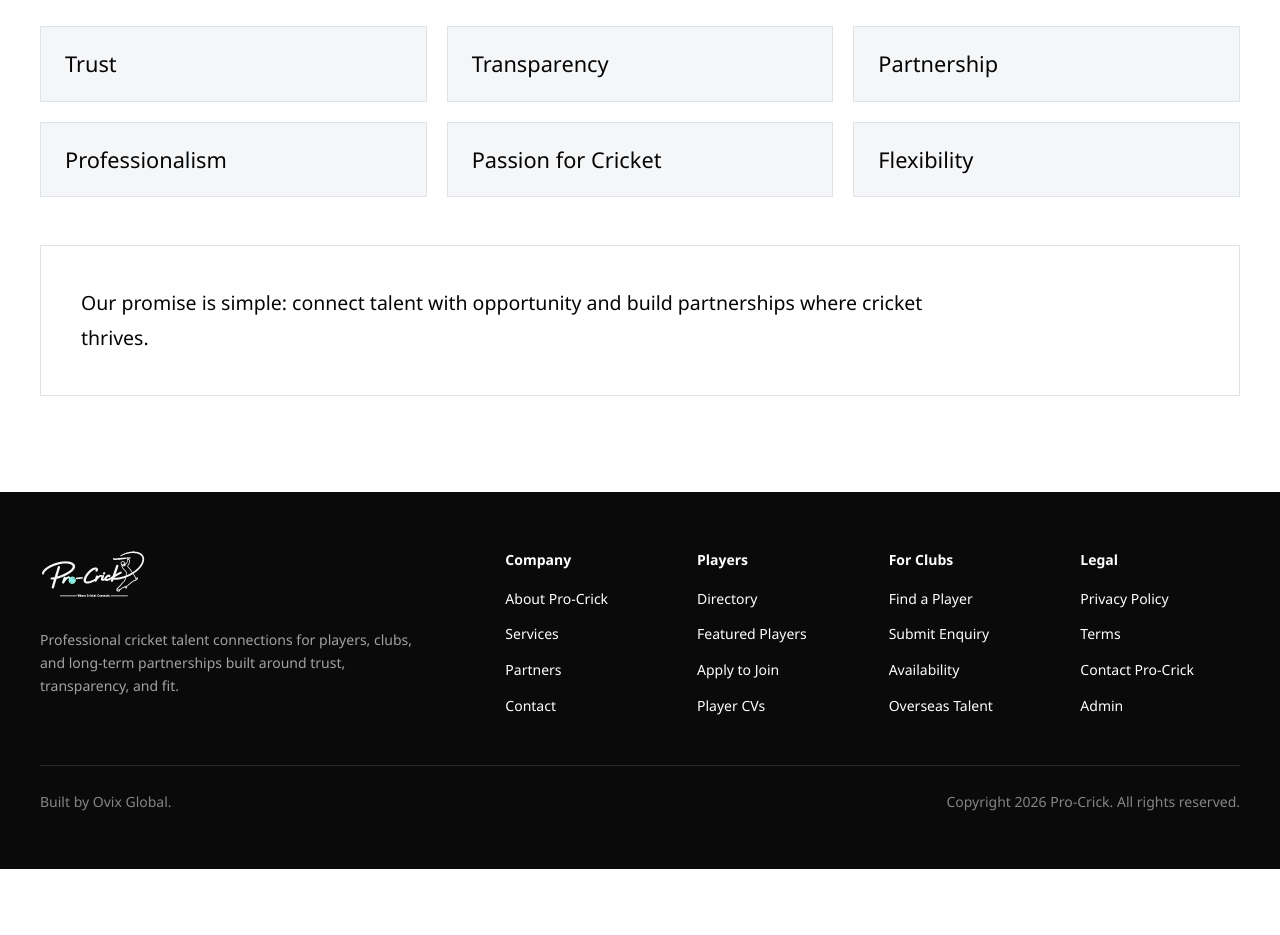
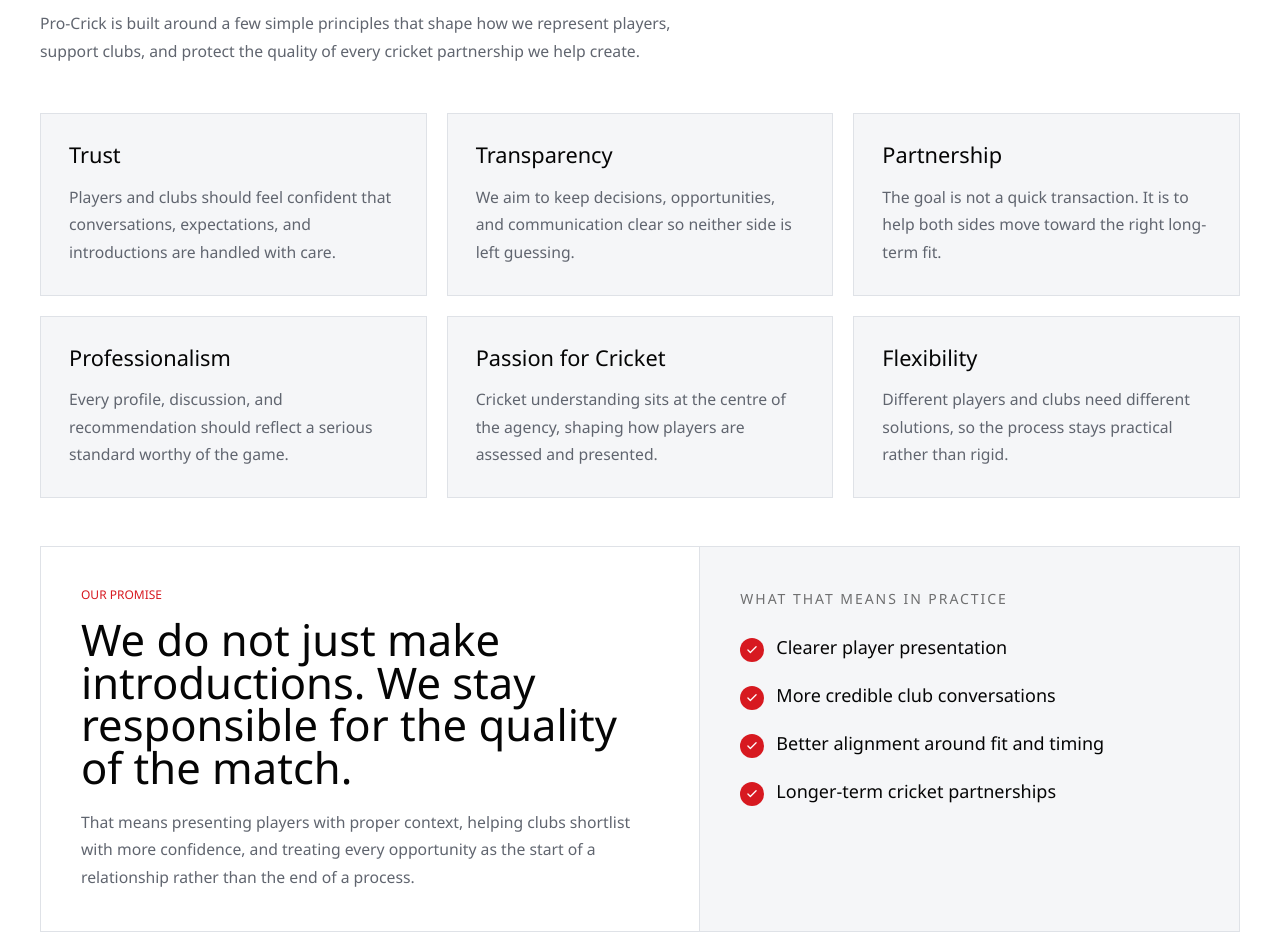
Before and after one commit to PathumSudheera96/pro-crick, a Next.js app: page /about in a window 1280 px wide. Shown: the part 5657-6592 px from the top of the page. Before the commit the page ends 6526 px from the top, so only its background shows below. Built offline with nearby package versions, Linux system fonts and the light colour scheme; no server answers.

Commit message:
Complete about page values section and CTA

```diff
--- a/src/app/(frontend)/about/page.tsx
+++ b/src/app/(frontend)/about/page.tsx
@@ -3,18 +3,43 @@
 import Link from 'next/link'
 import type { ReactNode } from 'react'
 
+import { RegistrationSplitCta } from '@/components/home/RegistrationSplitCta'
 import { PageHero } from '@/components/marketing/PageHero'
 import { Footer } from '@/components/site/Footer'
 import { NavBar } from '@/components/site/NavBar'
 import { buildSeoMetadata } from '@/lib/seo/metadata'
 
 const VALUES = [
-  'Trust',
-  'Transparency',
-  'Partnership',
-  'Professionalism',
-  'Passion for Cricket',
-  'Flexibility',
+  {
+    title: 'Trust',
+    description:
+      'Players and clubs should feel confident that conversations, expectations, and introductions are handled with care.',
+  },
+  {
+    title: 'Transparency',
+    description:
+      'We aim to keep decisions, opportunities, and communication clear so neither side is left guessing.',
+  },
+  {
+    title: 'Partnership',
+    description:
+      'The goal is not a quick transaction. It is to help both sides move toward the right long-term fit.',
+  },
+  {
+    title: 'Professionalism',
+    description:
+      'Every profile, discussion, and recommendation should reflect a serious standard worthy of the game.',
+  },
+  {
+    title: 'Passion for Cricket',
+    description:
+      'Cricket understanding sits at the centre of the agency, shaping how players are assessed and presented.',
+  },
+  {
+    title: 'Flexibility',
+    description:
+      'Different players and clubs need different solutions, so the process stays practical rather than rigid.',
+  },
 ]
 
 const PLAYER_BENEFITS = [
@@ -232,27 +257,63 @@
 
         <section className="bg-background px-5 py-24 sm:px-8 lg:px-10">
           <div className="mx-auto max-w-[90rem]">
-            <div className="max-w-3xl">
+            <div className="max-w-5xl">
               <p className="type-accent font-medium uppercase text-accent">Values and promise</p>
-              <h2 className="type-h2 mt-4 text-foreground">We do not just connect. We stay accountable.</h2>
+              <h2 className="type-h2 mt-4 text-foreground">
+                The standard behind every introduction, conversation, and placement.
+              </h2>
+              <p className="type-body mt-6 max-w-2xl text-muted">
+                Pro-Crick is built around a few simple principles that shape how we represent players,
+                support clubs, and protect the quality of every cricket partnership we help create.
+              </p>
             </div>
 
-            <div className="mt-10 grid gap-5 md:grid-cols-2 xl:grid-cols-3">
+            <div className="mt-12 grid gap-5 md:grid-cols-2 xl:grid-cols-3">
               {VALUES.map((value) => (
-                <div key={value} className="border border-hairline bg-surface p-6">
-                  <p className="type-h5 text-foreground">{value}</p>
+                <div key={value.title} className="border border-hairline bg-surface p-6 lg:p-7">
+                  <p className="type-h5 text-foreground">{value.title}</p>
+                  <p className="type-body mt-4 text-muted">{value.description}</p>
                 </div>
               ))}
             </div>
 
-            <div className="mt-12 border border-hairline bg-white p-8 lg:p-10">
-              <p className="type-lead max-w-4xl text-foreground">
-                Our promise is simple: connect talent with opportunity and build partnerships
-                where cricket thrives.
-              </p>
+            <div className="mt-12 grid gap-px overflow-hidden border border-hairline bg-hairline lg:grid-cols-[1.1fr_0.9fr]">
+              <div className="bg-white p-8 lg:p-10">
+                <p className="type-accent font-medium uppercase text-accent">Our promise</p>
+                <h3 className="type-h3 mt-4 text-foreground">
+                  We do not just make introductions. We stay responsible for the quality of the match.
+                </h3>
+                <p className="type-body mt-5 max-w-3xl text-muted">
+                  That means presenting players with proper context, helping clubs shortlist with more
+                  confidence, and treating every opportunity as the start of a relationship rather than
+                  the end of a process.
+                </p>
+              </div>
+              <div className="bg-surface p-8 lg:p-10">
+                <p className="type-small font-medium uppercase tracking-[0.14em] text-foreground/56">
+                  What that means in practice
+                </p>
+                <div className="mt-6 grid gap-5">
+                  {[
+                    'Clearer player presentation',
+                    'More credible club conversations',
+                    'Better alignment around fit and timing',
+                    'Longer-term cricket partnerships',
+                  ].map((item) => (
+                    <div key={item} className="flex items-start gap-3 text-foreground">
+                      <span className="mt-1 flex h-6 w-6 shrink-0 items-center justify-center rounded-full bg-accent text-white">
+                        <CheckIcon />
+                      </span>
+                      <p className="text-[clamp(1rem,0.95rem+0.25vw,1.125rem)] font-medium">{item}</p>
+                    </div>
+                  ))}
+                </div>
+              </div>
             </div>
           </div>
         </section>
+
+        <RegistrationSplitCta />
       </main>
       <Footer />
     </>
--- a/src/components/home/RegistrationSplitCta.tsx
+++ b/src/components/home/RegistrationSplitCta.tsx
@@ -19,14 +19,14 @@
 
       <div className="mx-auto grid max-w-[90rem] grid-cols-2">
         <RegistrationPanel
-          title="Seeking playing opportunities home or abroad?"
+          title="Ready for the right playing opportunity?"
           description="Register now, and we’ll help you secure the right opportunity."
           buttonLabel="Register as a Player"
           href="/apply"
         />
 
         <RegistrationPanel
-          title="Looking to recruit local or overseas cricketers?"
+          title="Ready to recruit the right cricketer?"
           description="Register now, and we’ll help you find your ideal player."
           buttonLabel="Register as a Club"
           href="/contact"
```
